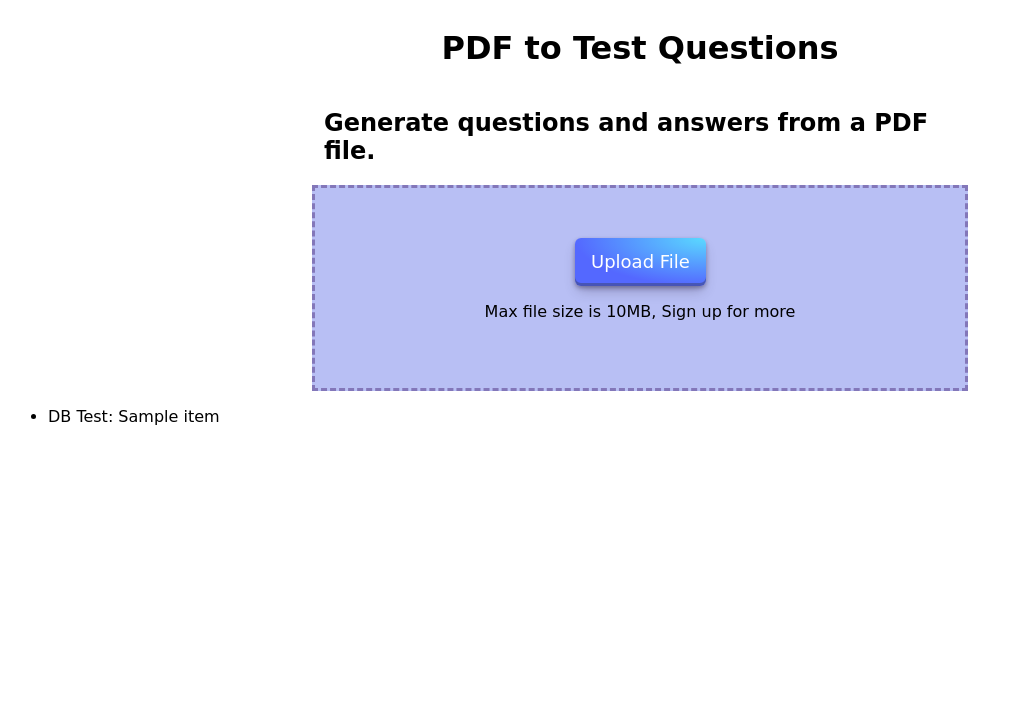
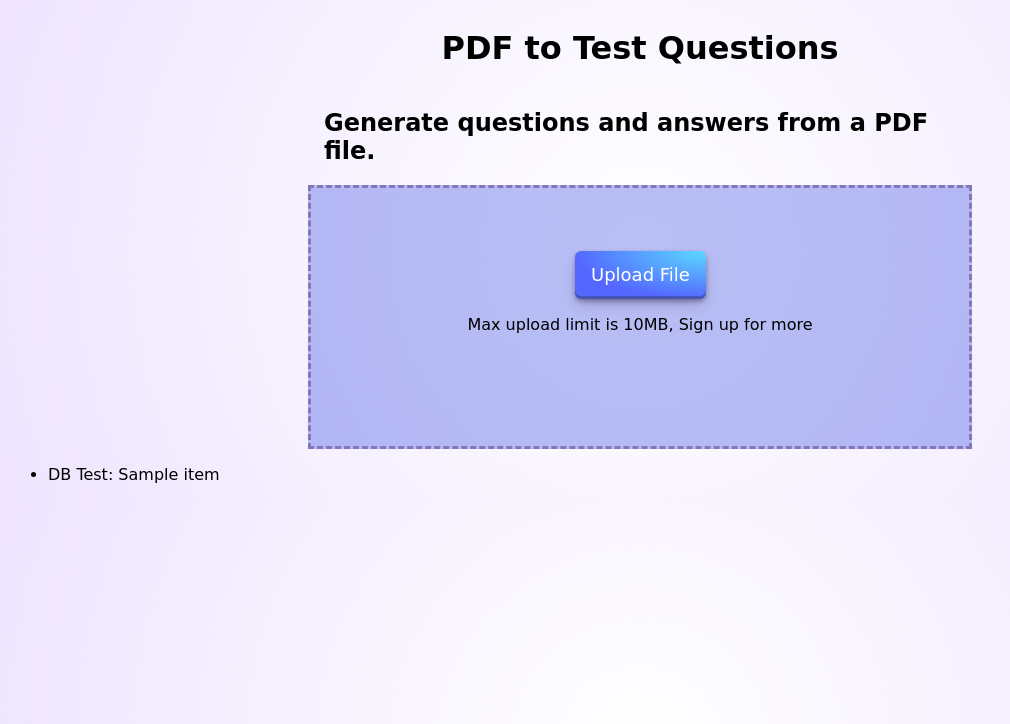
Before and after one commit to RyanGrieb/ExamGenerator, a Flask app: template backend/templates/index.html in a window 1280 px wide. Shown: the top 724 px of the page, without its empty margins (0-1010 px from the left). Run offline with Flask 2, Linux system fonts and the light colour scheme; the template is opened without the code that fills it: most values are stand-ins (such as "Sample title", 1, 10 or a date in 2020).

Commit message:
Implement basic file upload feature

```diff
--- a/backend/static/css/main.css
+++ b/backend/static/css/main.css
@@ -1,7 +1,10 @@
 body {
-    background-color:white;
+    /*background-color:white;*/
+    background: radial-gradient(circle, #ffffff, rgba(112, 24, 255, 0.116));
     font-family: 'Dejavu Sans', Arial, Verdana, sans-serif;
 }
+
+
 
 .center-horizontally {
     margin: auto;
@@ -17,14 +20,19 @@ body {
 
 
 .upload-area {
+  padding: 4px;
     background-color:#3c4fe05d;
     width: 650px; /* Set your desired width */
-    height: 200px; /* Set your desired height */
+    min-height: 250px;
     border: 3px dashed #8377b9; /* Optional: Add a dashed border for visual style */
 }
 
 input[type="file"] {
     display: none;
+}
+
+input[type="submit"] {
+  display: none;
 }
 
 .button-1 {
--- a/backend/static/js/index.js
+++ b/backend/static/js/index.js
@@ -1,5 +1,4 @@
 window.addEventListener("load", () => {
-
   // Get the file input element
   const fileInput = document.getElementById("file-upload");
 
@@ -10,10 +9,20 @@ fileInput.addEventListener("change", () => {
       // TODO: Change the .upload-area <div> to display list of uploaded files.
 
       // Iterate through the selected files and display their names
+      const fileList = document.querySelector(".convert-region ul");
+
       for (let i = 0; i < fileInput.files.length; i++) {
-      console.log("Selected File Name:", fileInput.files[i].name);
+        const fileName = fileInput.files[i].name;
+        console.log("Selected File Name:", fileName);
+        const fileNameLi = document.createElement("li");
+        fileNameLi.textContent = fileName;
+        fileList.appendChild(fileNameLi);
       }
+
+      // Make the convert button visible
+      const convertButton = document.querySelector(".file-convert-btn");
+      convertButton.removeAttribute("style");
+
     }
   });
-
 });
--- a/backend/templates/index.html
+++ b/backend/templates/index.html
@@ -8,14 +8,26 @@
 </div>
 <div class="upload-area center-horizontally center-inside-elems">
     <form method="post" enctype="multipart/form-data">
-        <label class="button-1" for="file-upload">
-            <i class="fa fa-cloud-upload"></i> Upload File
-        </label>
-        <input id="file-upload" type="file" name="file" accept="application/pdf"></input>
-        <!-- <input type=submit value=Upload> -->
+
+        <div class="center-inside-elems">
+            <label class="button-1" for="file-upload">
+                <i class="fa fa-cloud-upload"></i> Upload File
+            </label>
+            <input id="file-upload" type="file" name="file" accept="application/pdf" multiple></input>
+            <!-- <input type=submit value=Upload> -->
+            <p>Max upload limit is 10MB, Sign up for more</p>
+            <div class="convert-region center-inside-elems">
+                <ul>
+                </ul>
+                <label class="file-convert-btn button-1" for="file-convert" style="display: none;">
+                    <i class="fa fa-cloud-upload"></i> Convert Files
+                </label>
+                <input id="file-convert" , type="submit" value="Upload"></input>
+            </div>
+        </div>
     </form>
 
-    <p>Max file size is 10MB, Sign up for more</p>
+
 </div>
 <!-- Temporary DB values test: -->
 <ul>
```
Also changed, not shown: 2 other files. Lines whose indentation alone changed are shown as unchanged.
